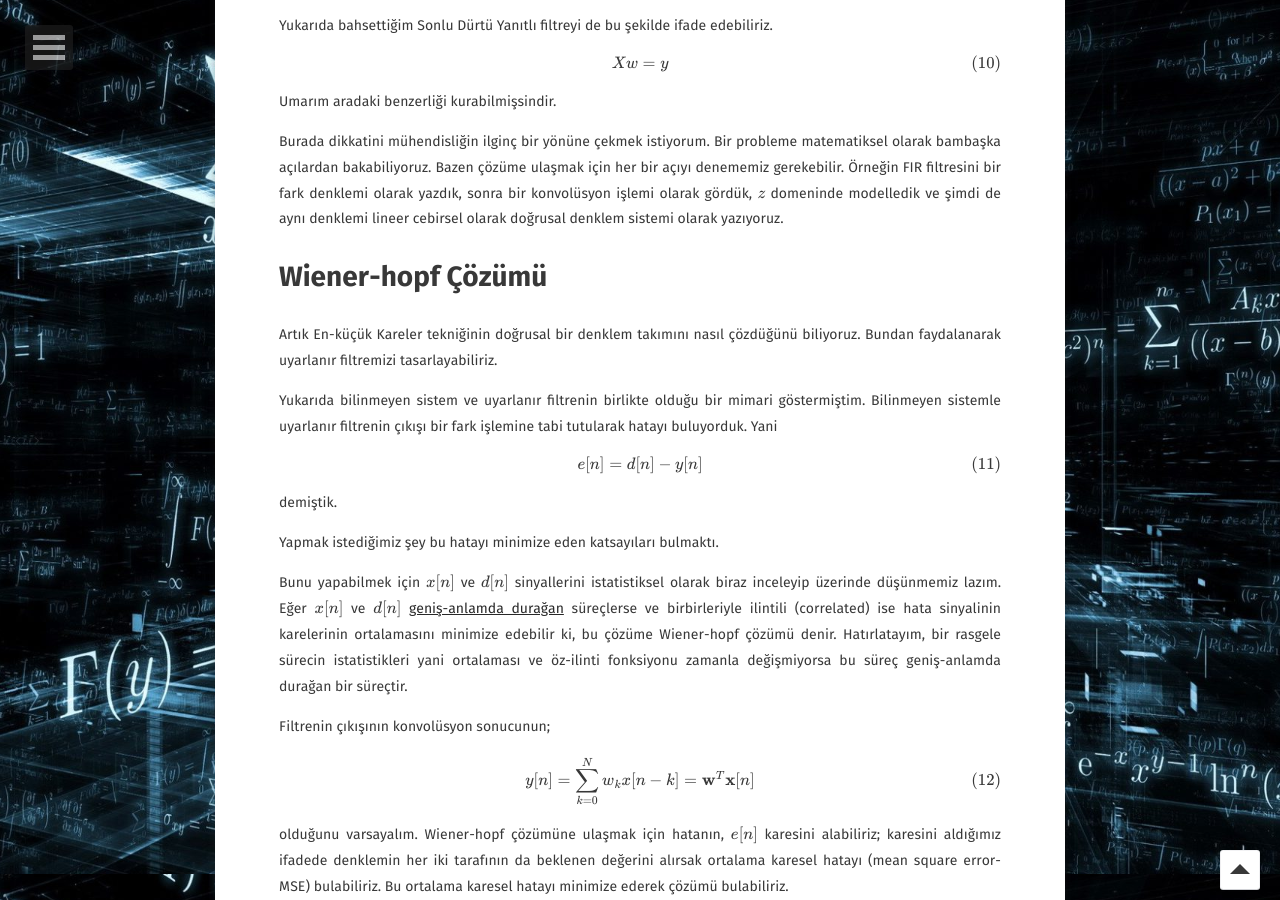
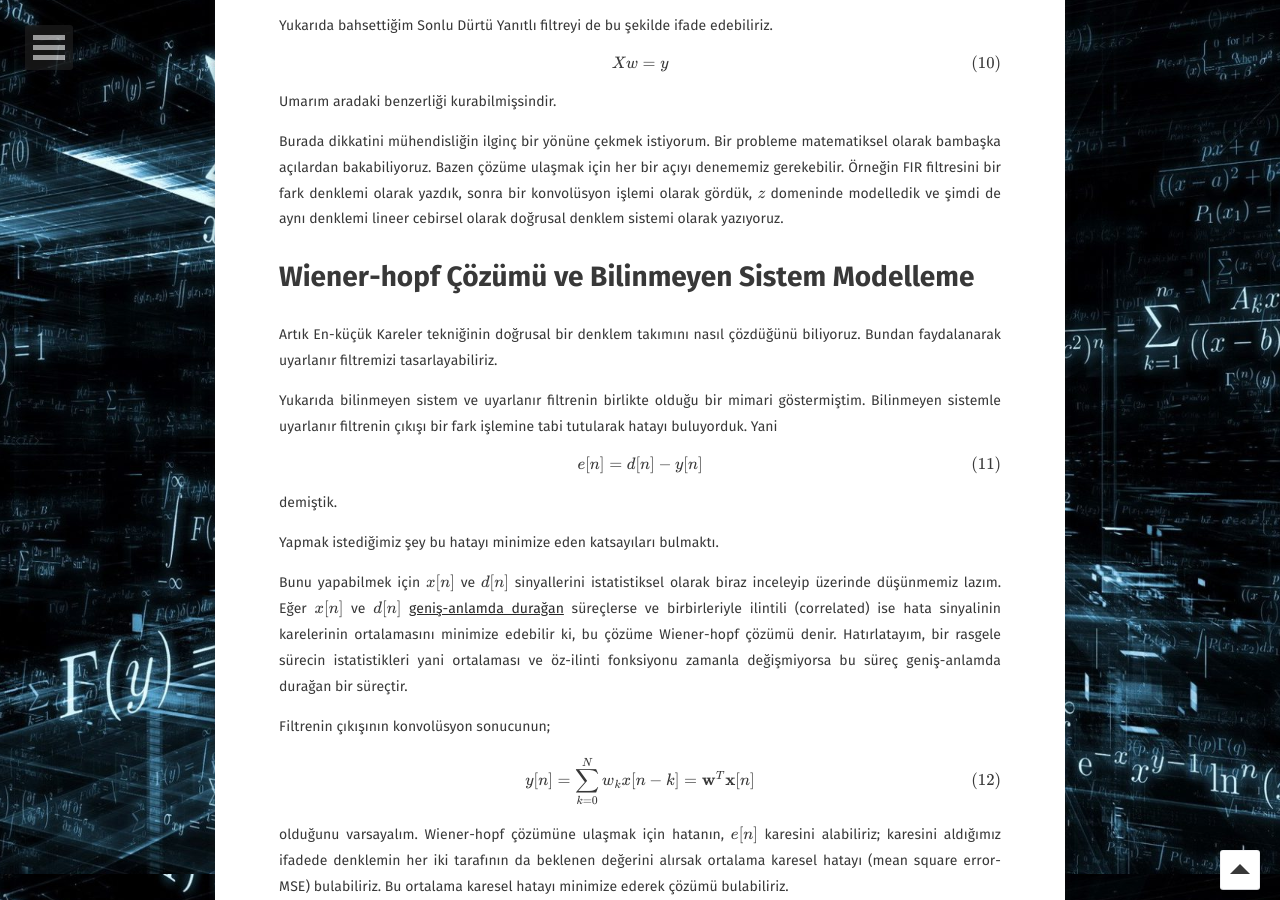
Before and after one commit to tayyarg/tayyarg.github.io, a Jekyll site: the page built from _posts/2020-03-22-uyarlanir-filtre-gurultu-yoketme.md, in a window 1280 px wide and 900 px high, scrolled down 7226 px. Built offline with Jekyll 4.4.1, drawn with Linux system fonts in a browser that asks for light colours; some web fonts are replaced; formulas are drawn with MathJax 3; comment, search, counter and statistics services are not loaded.

Commit message:
metin guncellemesi

```diff
--- a/_posts/2020-03-22-uyarlanir-filtre-gurultu-yoketme.md
+++ b/_posts/2020-03-22-uyarlanir-filtre-gurultu-yoketme.md
@@ -247,7 +247,7 @@ Umarım aradaki benzerliği kurabilmişsindir.
 
 Burada dikkatini mühendisliğin ilginç bir yönüne çekmek istiyorum. Bir probleme matematiksel olarak bambaşka açılardan bakabiliyoruz. Bazen çözüme ulaşmak için her bir açıyı denememiz gerekebilir. Örneğin FIR filtresini bir fark denklemi olarak yazdık, sonra bir konvolüsyon işlemi olarak gördük, $z$ domeninde modelledik ve şimdi de aynı denklemi lineer cebirsel olarak doğrusal denklem sistemi olarak yazıyoruz.
 
-# Wiener-hopf Çözümü
+# Wiener-hopf Çözümü ve Bilinmeyen Sistem Modelleme
 
 Artık En-küçük Kareler tekniğinin doğrusal bir denklem takımını nasıl çözdüğünü biliyoruz. Bundan faydalanarak uyarlanır filtremizi tasarlayabiliriz.
 
```
